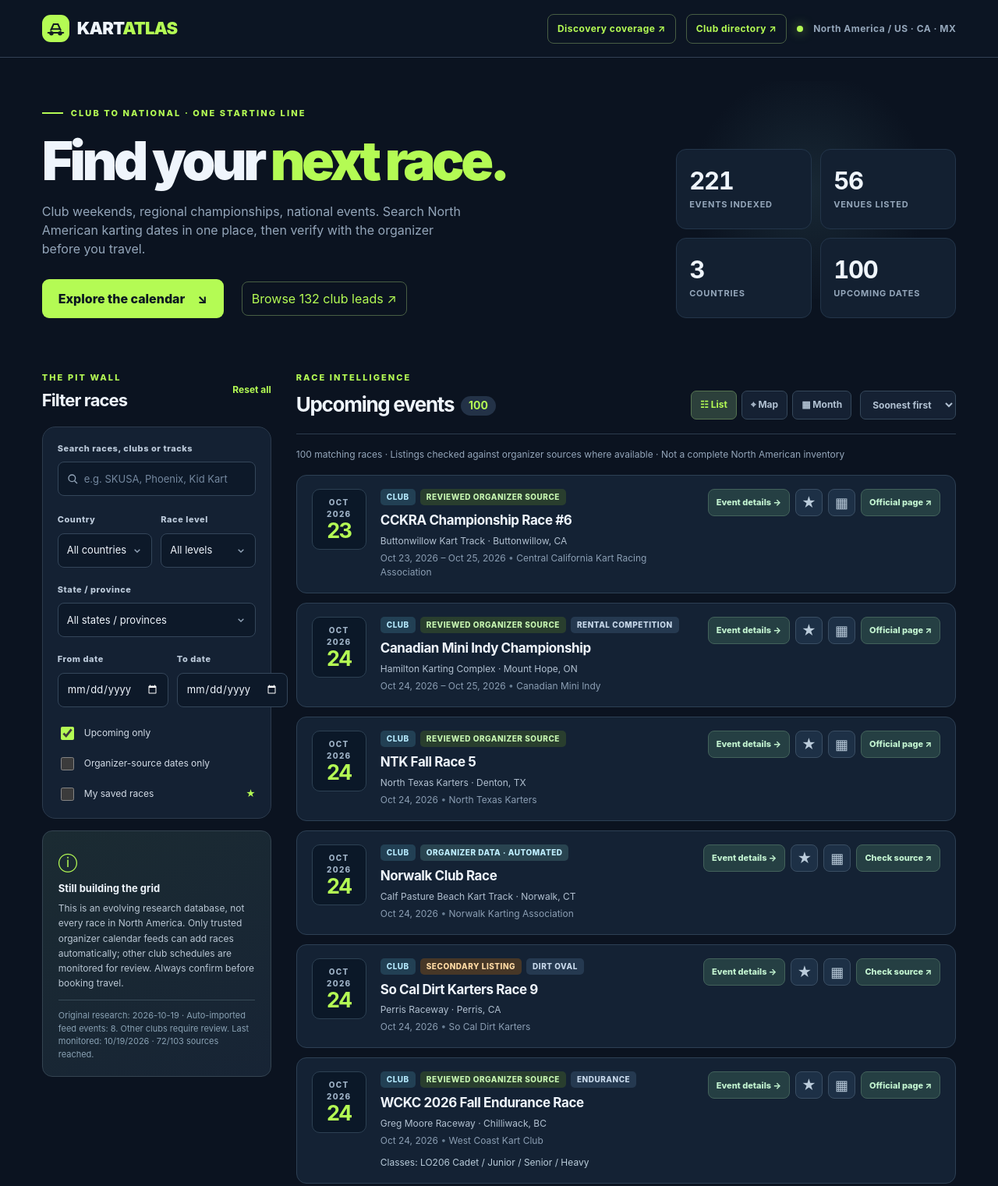
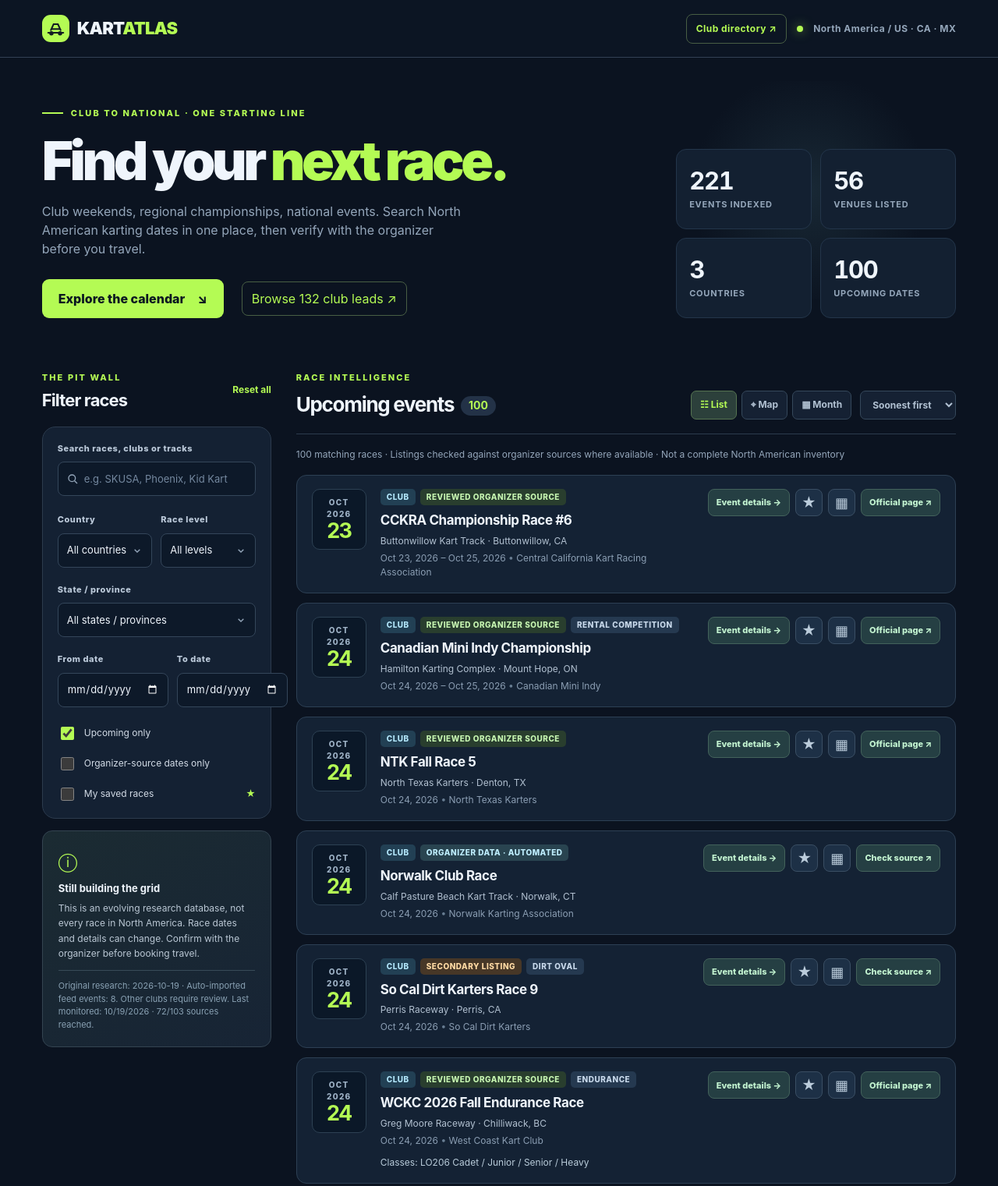
Before and after one commit to Baj002/Kart-Atlas, a plain HTML site: page site/index.html in a window 1280 px wide. Shown: the top 1521 px of the page at 78% size. Drawn offline with nearby package versions, Linux system fonts and the light colour scheme.

Commit message:
Remove internal discovery monitoring from public Kart Atlas interface

```diff
--- a/site/index.html
+++ b/site/index.html
@@ -25,7 +25,7 @@
         <span class="mark" aria-hidden="true"><svg viewBox="0 0 36 36" fill="none"><path d="M4 26h28M9 21l5-11h8l5 11M12 19h12" stroke="currentColor" stroke-width="3" stroke-linecap="round"/><circle cx="10" cy="27" r="4" fill="currentColor"/><circle cx="26" cy="27" r="4" fill="currentColor"/></svg></span>
         <span>KART<span class="accent">ATLAS</span></span>
       </a>
-      <div class="top-right"><a class="nav-link" href="/coverage.html">Discovery coverage ↗</a><a class="nav-link" href="/clubs.html">Club directory ↗</a><span class="status-dot"></span><span>North America / US · CA · MX</span><button id="install-btn" class="install hidden" type="button">Install app <span aria-hidden="true">↗</span></button></div>
+      <div class="top-right"><a class="nav-link" href="/clubs.html">Club directory ↗</a><span class="status-dot"></span><span>North America / US · CA · MX</span><button id="install-btn" class="install hidden" type="button">Install app <span aria-hidden="true">↗</span></button></div>
     </div>
   </header>
 
@@ -70,7 +70,7 @@
               <label class="toggle-row"><input type="checkbox" id="favorites"><span>My saved races</span><span aria-hidden="true">★</span></label>
             </div>
           </div>
-          <div class="coverage-card"><span class="coverage-icon" aria-hidden="true">ⓘ</span><strong>Still building the grid</strong><p>This is an evolving research database, not every race in North America. Only trusted organizer calendar feeds can add races automatically; other club schedules are monitored for review. Always confirm before booking travel.</p><div id="snapshot">Initial research snapshot: —</div></div>
+          <div class="coverage-card"><span class="coverage-icon" aria-hidden="true">ⓘ</span><strong>Still building the grid</strong><p>This is an evolving research database, not every race in North America. Race dates and details can change. Confirm with the organizer before booking travel.</p><div id="snapshot">Initial research snapshot: —</div></div>
         </div>
       </aside>
 
```
